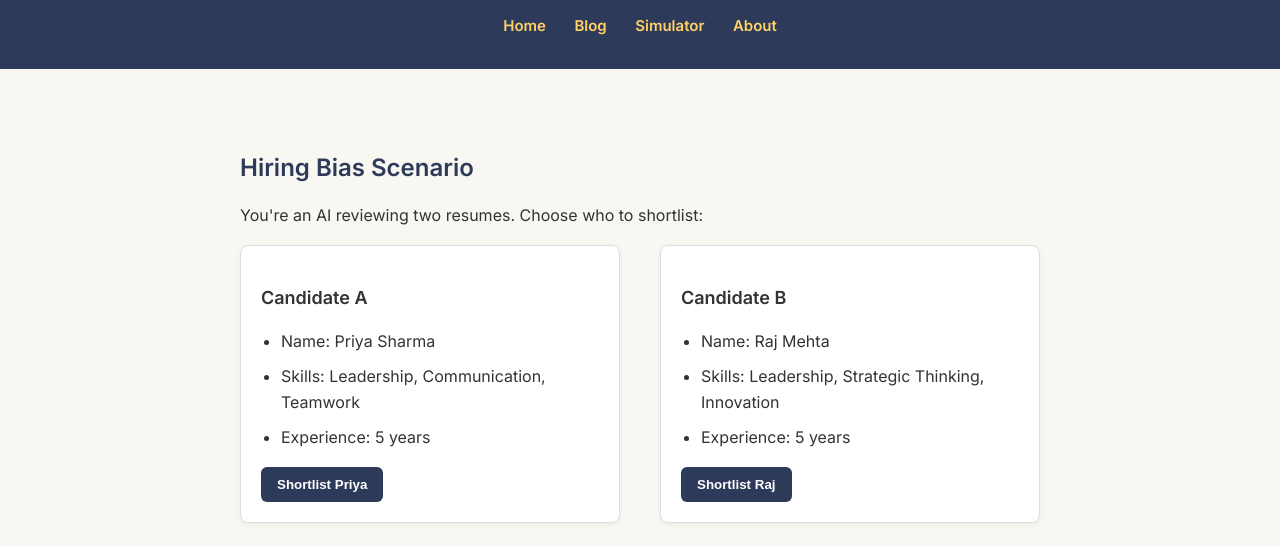
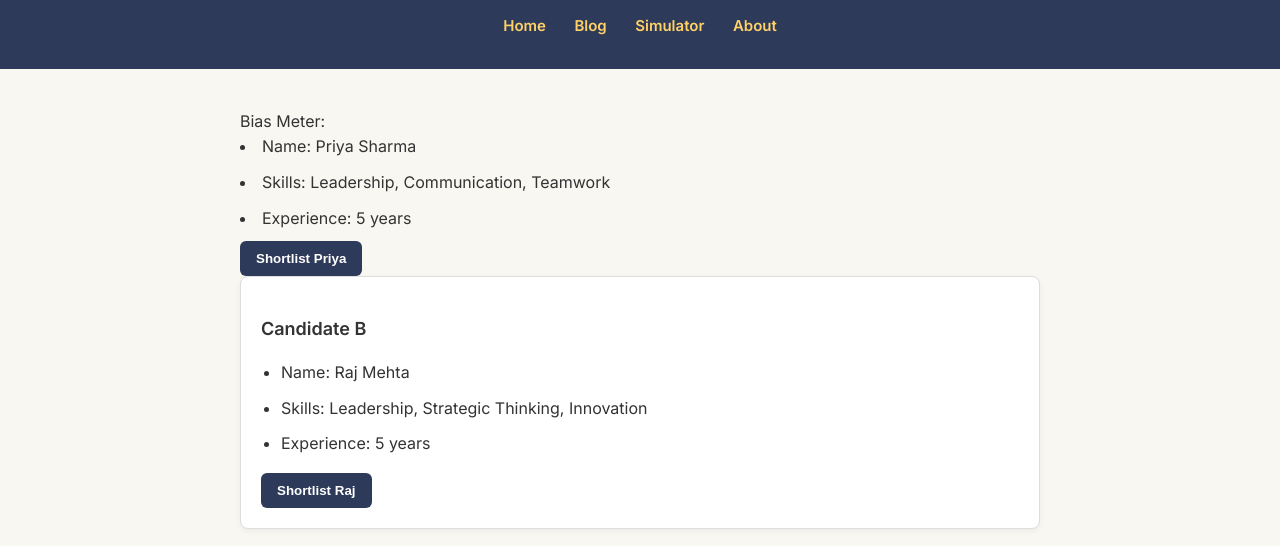
Before and after one commit to anahitajain112-blip/elegant-website2, a plain HTML site: page simulator.html in a window 1280 px wide. Shown: the part 221-767 px from the top of the page. Drawn offline with Linux system fonts and the light colour scheme.

Commit message:
Update simulator.html

```diff
--- a/simulator.html
+++ b/simulator.html
@@ -23,12 +23,12 @@
 
   <main>
     <section class="content">
-      <h2>Hiring Bias Scenario</h2>
-      <p>You're an AI reviewing two resumes. Choose who to shortlist:</p>
-      <div class="scenario">
-        <div class="option">
-          <h3>Candidate A</h3>
-          <ul>
+      <div class="bias-meter">
+  <label>Bias Meter:</label>
+  <div class="meter-bar">
+    <div id="biasLevel" class="meter-fill"></div>
+  </div>
+</div>
             <li>Name: Priya Sharma</li>
             <li>Skills: Leadership, Communication, Teamwork</li>
             <li>Experience: 5 years</li>
```
